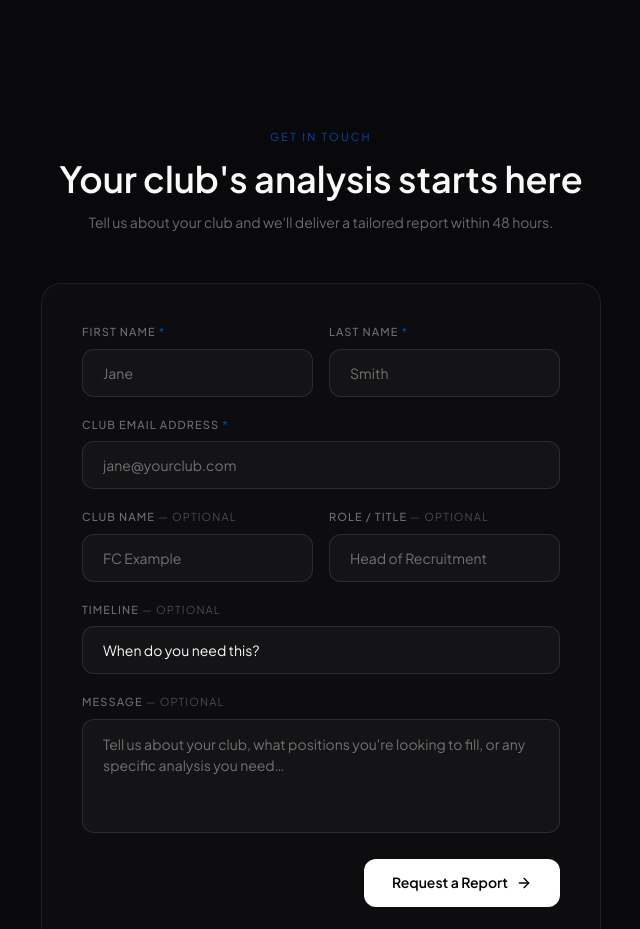
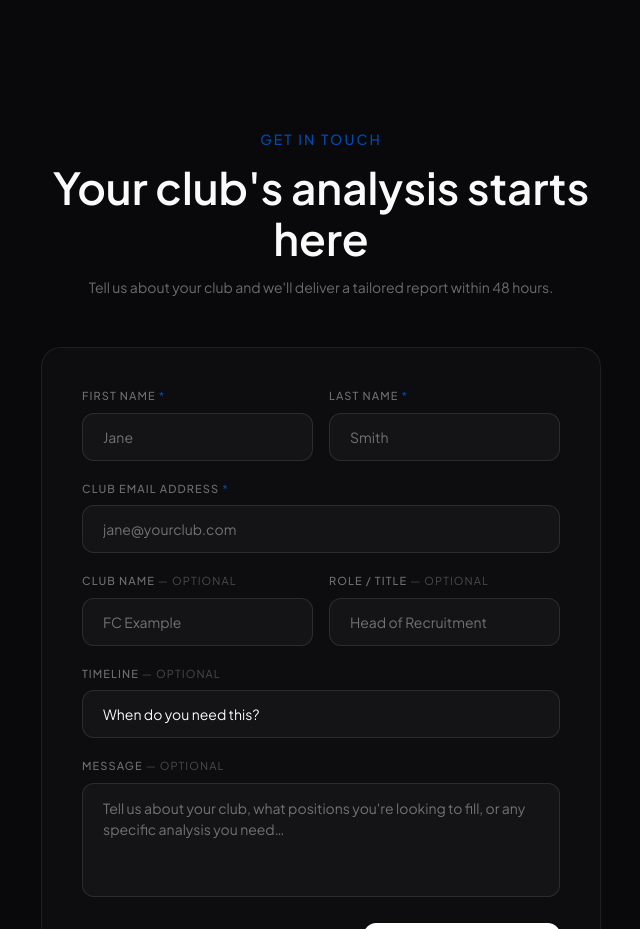
Before and after one commit to Blundell-Analytics/blundell-site, a Next.js app: page / in a window 1280 px wide. Shown: the part 1940-2869 px from the top of the page, without its empty margins (319-959 px from the left). Built offline with nearby package versions, Linux system fonts and the light colour scheme; a web font is replaced by a local one.

Commit message:
Fix section heading sizes for consistent typography across site
Bump section labels from 11px to 14px and headings to clamp(1.75rem, 4vw, 2.75rem)
in both showcase and contact sections. Widen showcase mockup and description.

```diff
--- a/components/sections/contact/default.tsx
+++ b/components/sections/contact/default.tsx
@@ -99,10 +99,11 @@ export default function ContactSection() {
       <div style={{ textAlign: "center", maxWidth: "36rem", marginBottom: "48px" }}>
         <p
           style={{
-            fontSize: "11px",
+            fontSize: "14px",
+            fontWeight: 500,
             color: "#004aad",
             textTransform: "uppercase",
-            letterSpacing: "0.2em",
+            letterSpacing: "0.15em",
             fontFamily: "var(--font-jakarta)",
             marginBottom: "12px",
           }}
@@ -111,7 +112,7 @@ export default function ContactSection() {
         </p>
         <h2
           style={{
-            fontSize: "clamp(1.5rem, 3vw, 2.25rem)",
+            fontSize: "clamp(1.75rem, 4vw, 2.75rem)",
             fontWeight: 600,
             color: "var(--foreground)",
             lineHeight: 1.15,
```
